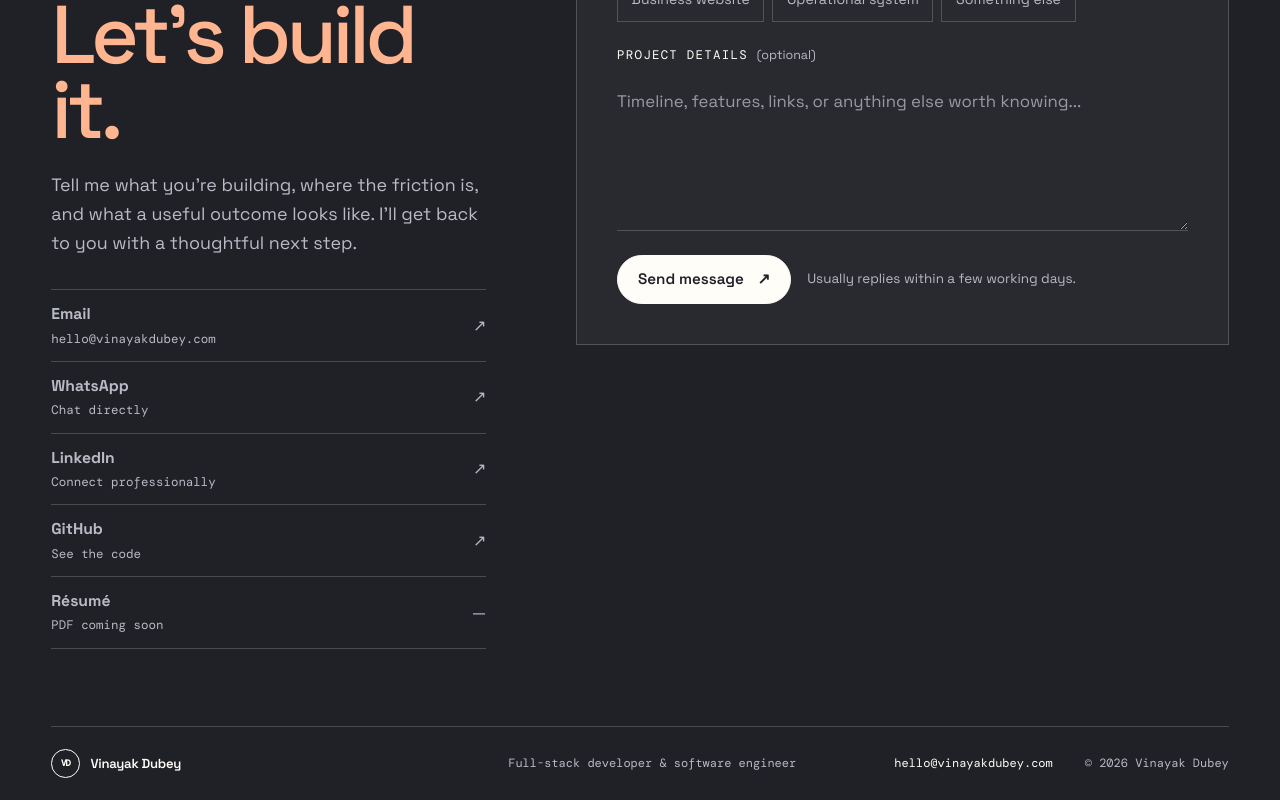
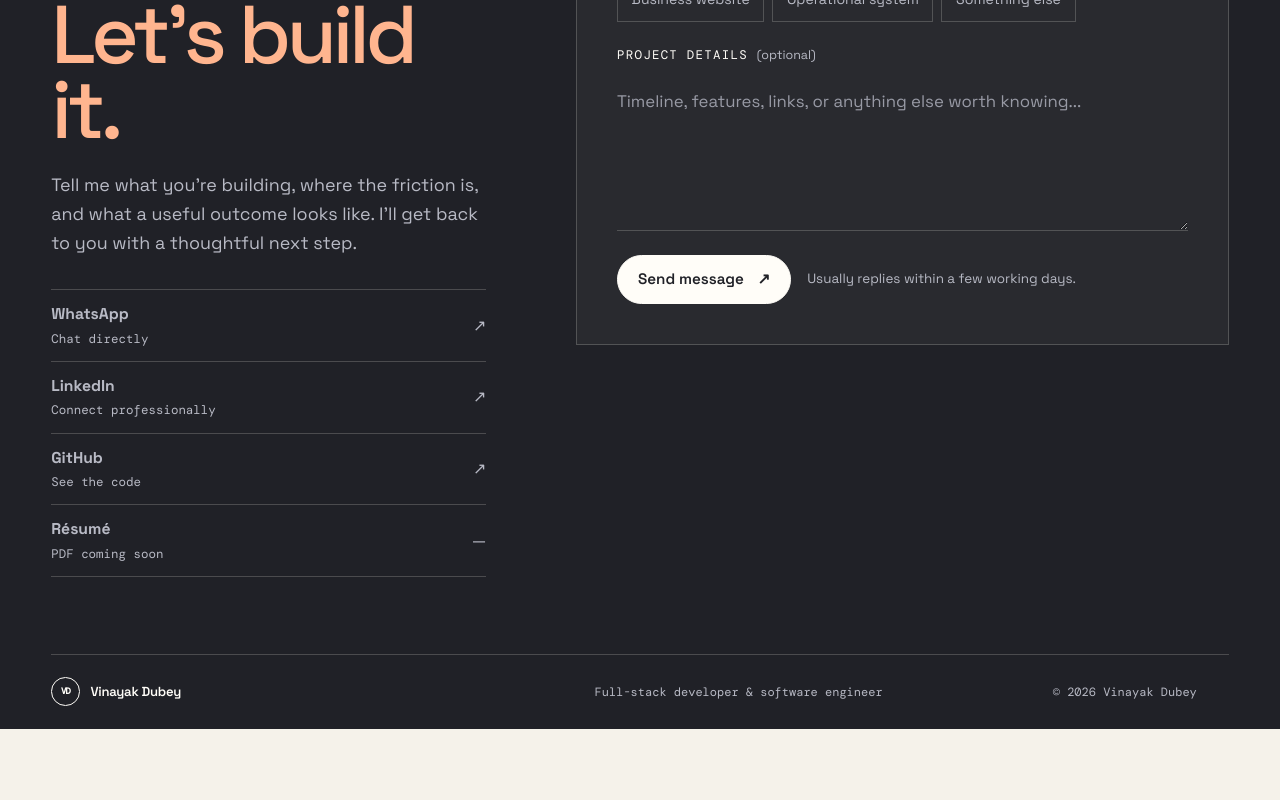
Before and after one commit to VinayakDubey26/vinayakdubey.com, a React (Vite) app: page / in a window 1280 px wide. Shown: the part 7176-7976 px from the top of the page. After the commit the page ends 7905 px from the top, so only its background shows below. Built offline with nearby package versions, Linux system fonts and the light colour scheme; a web font is replaced by a local one.

Commit message:
fix: remove portfolio email address

```diff
--- a/src/components/ContactSection.jsx
+++ b/src/components/ContactSection.jsx
@@ -1,7 +1,6 @@
 import { useState } from "react";
 
 const DIRECT_LINKS = [
-  { name: "Email", href: "mailto:hello@vinayakdubey.com", label: "hello@vinayakdubey.com" },
   { name: "WhatsApp", href: "https://wa.me/917021533178", label: "Chat directly" },
   { name: "LinkedIn", href: "https://www.linkedin.com/in/vinayak-dubey-0b187a293/", label: "Connect professionally" },
   { name: "GitHub", href: "https://github.com/VinayakDubey26", label: "See the code" },
@@ -29,7 +28,7 @@ const ContactSection = () => {
           </form>
         </div></div>
       </section>
-      <footer className="site-footer"><div className="page-width site-footer__inner"><a className="site-nav__brand" href="#top"><span className="site-nav__mark" aria-hidden="true">VD</span><span>Vinayak Dubey</span></a><p>Full-stack developer &amp; software engineer</p><a href="mailto:hello@vinayakdubey.com">hello@vinayakdubey.com</a><span>© {new Date().getFullYear()} Vinayak Dubey</span></div></footer>
+      <footer className="site-footer"><div className="page-width site-footer__inner"><a className="site-nav__brand" href="#top"><span className="site-nav__mark" aria-hidden="true">VD</span><span>Vinayak Dubey</span></a><p>Full-stack developer &amp; software engineer</p><span>© {new Date().getFullYear()} Vinayak Dubey</span></div></footer>
     </>
   );
 };
```
